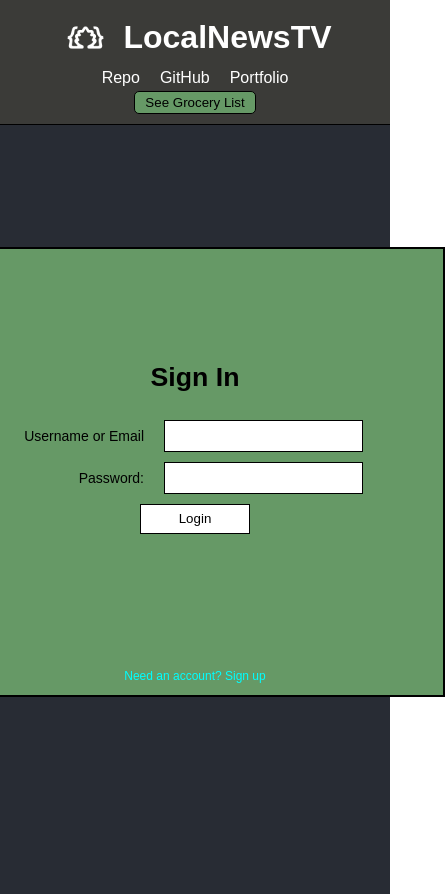
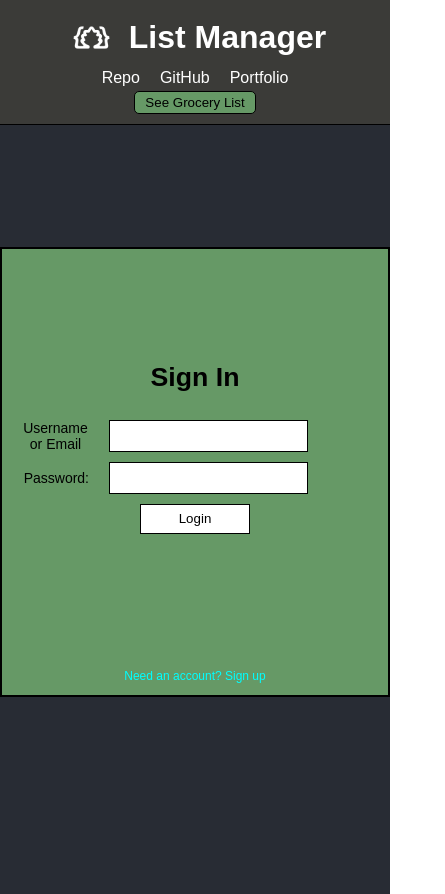
Before and after one commit to LocalNewsTV/home-to-do-list, a React (Create React App) app: page / in a window 390 px wide. Shown: the whole page, 445 px wide, since content can reach past the window. Built offline with nearby package versions, Linux system fonts and the light colour scheme; no server answers.

Commit message:
SEO Tweaks

```diff
--- a/public/index.html
+++ b/public/index.html
@@ -24,7 +24,7 @@
       work correctly both with client-side routing and a non-root public URL.
       Learn how to configure a non-root public URL by running `npm run build`.
     -->
-    <title>Home To-do List</title>
+    <title>List Manager</title>
   </head>
   <body>
     <noscript>You need to enable JavaScript to run this app.</noscript>
--- a/src/components/LoginPage/LoginPage.css
+++ b/src/components/LoginPage/LoginPage.css
@@ -64,11 +64,7 @@ form {
   align-items: center;
 }
 @media only screen and (max-width: 667px) {
-  .createTask #taskInput {
-    max-width: 200px;
-
-  }
-  .flex {
-    margin: 10px;
+  .loginFormCont {
+    width: 100%;
   }
 }
--- a/src/components/Logo/Logo.js
+++ b/src/components/Logo/Logo.js
@@ -2,6 +2,6 @@
 export const Logo = () => (
   <div className="logo-title">
       <img src="Logo.png" alt="LocalNewsTV Logo" />
-    <h1>LocalNewsTV</h1>
+    <h1>List Manager</h1>
   </div>
 )
```
